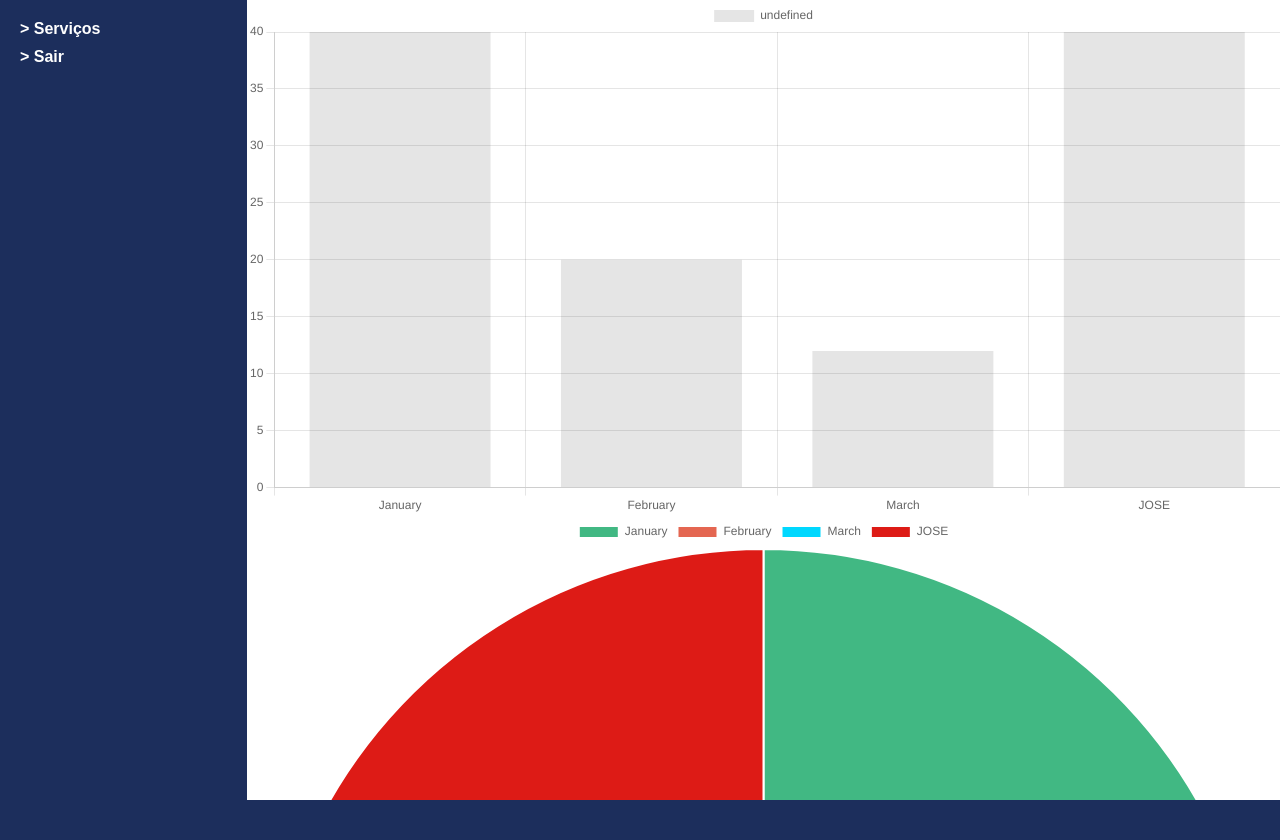
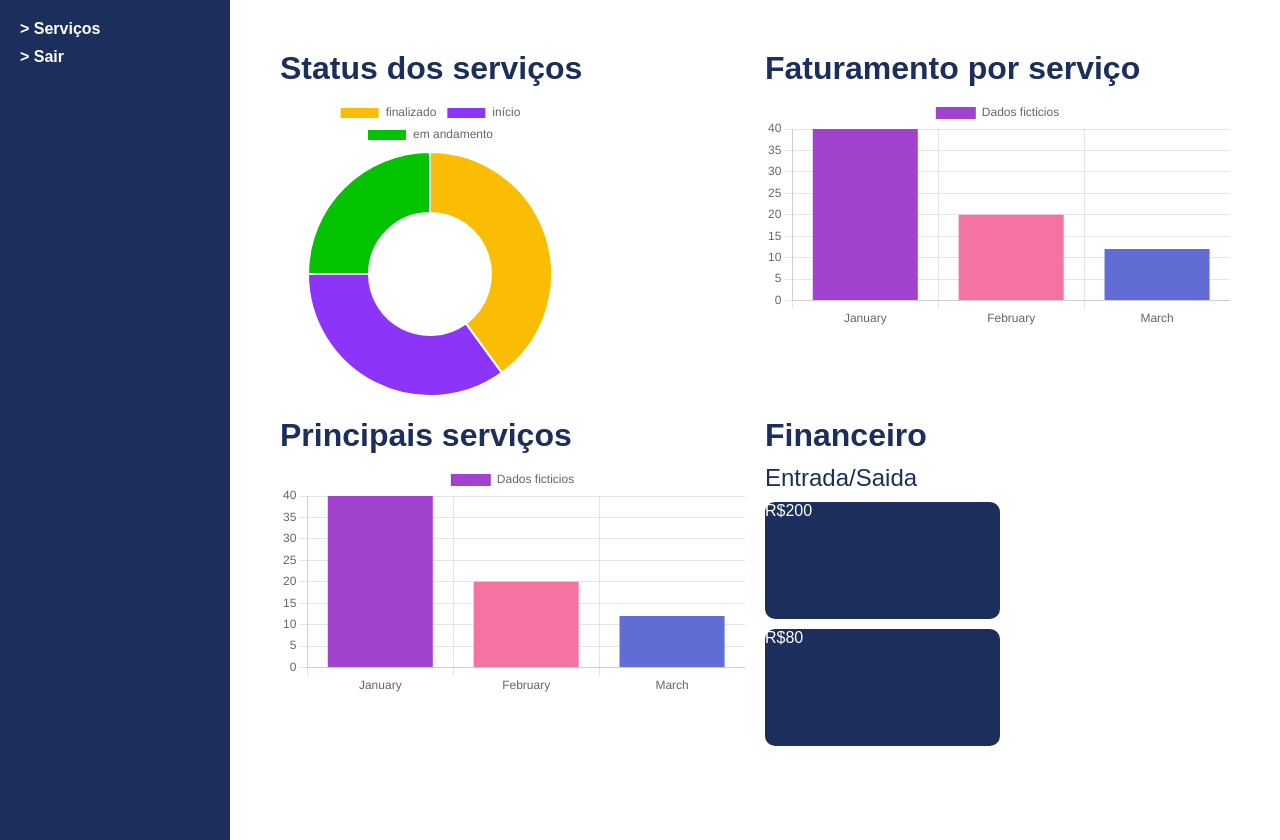
Before and after one commit to anatimoteo/ReparaTech, a Vue app: page / in a window 1280 px wide. Built offline with nearby package versions, Linux system fonts and the light colour scheme; a web font is replaced by a local one.

Commit message:
ajustes graficos

```diff
--- a/src/components/Charts/BarChart.vue
+++ b/src/components/Charts/BarChart.vue
@@ -9,6 +9,7 @@ import {
   CategoryScale,
   LinearScale
 } from 'chart.js'
+import { MAIN_SERVICES_CHART } from '@/util/chartData';
 
 ChartJS.register(Title, Tooltip, Legend, BarElement, CategoryScale, LinearScale)
 
@@ -18,28 +19,25 @@ export default {
   computed: {
     chartStyles() {
       return {
-        height: '260px',
         position: 'relative'
       }
     }
   },
   data() {
-    return {
-      chartData: {
-        title: 'Status do serviço',
-        labels: ['January', 'February', 'March', 'JOSE'],
-        datasets: [{ data: [40, 20, 12, 40] }]
-      },
-      chartOptions: {
-        responsive: true
-      }
-    }
+    return MAIN_SERVICES_CHART
   }
 }
 </script>
 
 <template>
-  <Bar :style="chartStyles" id="my-chart-id" :options="chartOptions" :data="chartData" />
+  <div class="chart-container">
+    <Bar :style="chartStyles" id="my-chart-id" :options="chartOptions" :data="chartData" />
+  </div>
+
 </template>
 
-<style scoped></style>
+<style scoped>
+.chart-container {
+  height: 250px;
+}
+</style>
--- /dev/null
+++ b/src/components/Charts/DoughnutChart .vue
@@ -0,0 +1,40 @@
+<script lang="ts">
+import { Doughnut } from 'vue-chartjs'
+import {
+  Chart as ChartJS,
+  Tooltip,
+  Legend,
+  ArcElement,
+} from 'chart.js'
+import { STATUS_SERVICE_CHART } from '@/util/chartData';
+
+ChartJS.register(Tooltip, Legend, ArcElement)
+
+export default {
+  name: 'DoughnutChart',
+  components: { Doughnut },
+  computed: {
+    chartStyles() {
+      return {
+        position: 'relative'
+      }
+    }
+  },
+  data() {
+    return STATUS_SERVICE_CHART
+  }
+}
+</script>
+
+<template>
+  <div class="chart-container">
+    <Doughnut :style="chartStyles" :options="chartOptions" :data="chartData" />
+  </div>
+
+</template>
+
+<style scoped>
+.chart-container{
+  height: 300px;
+}
+</style>
--- a/src/components/Charts/PieChart .vue
+++ /dev/null
@@ -1,43 +0,0 @@
-<script lang="ts">
-import { Pie } from 'vue-chartjs'
-import {
-  Chart as ChartJS,
-  Tooltip,
-  Legend,
-  ArcElement,
-} from 'chart.js'
-
-ChartJS.register(Tooltip, Legend, ArcElement)
-
-export default {
-  name: 'PieChart',
-  components: { Pie },
-  computed: {
-    chartStyles() {
-      return {
-        width:'300px',
-        height: '260px',
-        position: 'relative'
-      }
-    }
-  },
-  data() {
-    return {
-      chartData: {
-        title: 'Status do serviço',
-        labels: ['January', 'February', 'March', 'JOSE'],
-        datasets: [{ data: [40, 20, 12, 40], backgroundColor: ['#41B883', '#E46651', '#00D8FF', '#DD1B16'] }]
-      },
-      chartOptions: {
-        responsive: true
-      }
-    }
-  }
-}
-</script>
-
-<template>
-  <Pie :style="chartStyles" :options="chartOptions" :data="chartData" />
-</template>
-
-<style scoped></style>
--- a/src/components/LayoutComponent.vue
+++ b/src/components/LayoutComponent.vue
@@ -36,5 +36,6 @@ import { RouterLink } from 'vue-router';
     width: 100%;
     max-height: 100vh;
     overflow-y: scroll;
+    padding: 50px;
 }
 </style>
--- /dev/null
+++ b/src/util/chartData.js
@@ -0,0 +1,19 @@
+export const MAIN_SERVICES_CHART = {
+  chartData: {
+    labels: ['January', 'February', 'March'],
+    datasets: [{ data: [40, 20, 12], backgroundColor: ['#A243CF', '#F473A2', '#616CD4'], label: "Dados ficticios" }]
+  },
+  chartOptions: {
+    responsive: true
+  }
+}
+
+export const STATUS_SERVICE_CHART = {
+  chartData: {
+    labels: ['finalizado', 'início', 'em andamento'],
+    datasets: [{ data: [40, 35, 25], backgroundColor: ['#FBBC04', '#8D34F9', '#04C300'], label: "Dados ficticios" }]
+  },
+  chartOptions: {
+    responsive: true
+  }
+}
--- a/src/views/HomePage.vue
+++ b/src/views/HomePage.vue
@@ -1,21 +1,69 @@
 <script setup lang="ts">
 import BarChart from '@/components/Charts/BarChart.vue';
-import PieChart from '@/components/Charts/PieChart .vue';
+import DoughnutChart from '@/components/Charts/DoughnutChart .vue';
 import LayoutComponent from '@/components/LayoutComponent.vue';
+
 </script>
 
 <template>
   <LayoutComponent>
-   <div class="box">
-     <BarChart/>
-     <PieChart/>
-   </div>
+    <div class="grid-container">
+      <div class="grid-item">
+        <h1>Status dos serviços</h1>
+        <DoughnutChart />
+      </div>
+      <div class="grid-item">
+        <h1>Faturamento por serviço</h1>
+        <BarChart />
+      </div>
+      <div class="grid-item">
+        <h1>Principais serviços</h1>
+        <BarChart />
+      </div>
+      <div class="grid-item">
+        <h1>Financeiro</h1>
+        <h2>Entrada/Saida</h2>
+        <div class="card"><span>R$200</span></div>
+        <div class="card"><span>R$80</span></div>
+      </div>
+    </div>
 
   </LayoutComponent>
 </template>
 
 <style scoped>
+h1 {
+  color: var(--blue);
+}
 
+h2 {
+  color: var(--blue);
+  font-weight: 200;
+}
 
+.card {
+  height: 117px;
+  width: 235px;
+  background-color: var(--blue);
+  border-radius: 10px;
 
+}
+
+.grid-container {
+  display: grid;
+  grid-template-columns: 1fr 1fr;
+  gap: 20px;
+}
+
+.grid-item {
+  display: flex;
+  flex-direction: column;
+  gap: 10px;
+}
+
+@media (max-width: 900px) {
+  .grid-container {
+  grid-template-columns: 1fr;
+}
+}
 </style>
```
